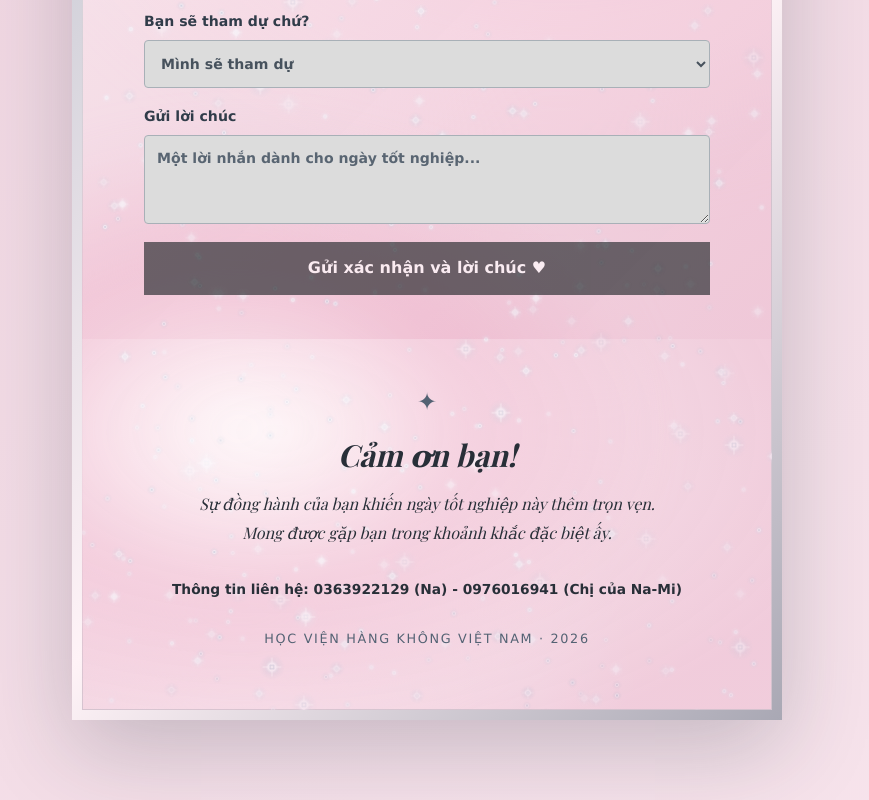
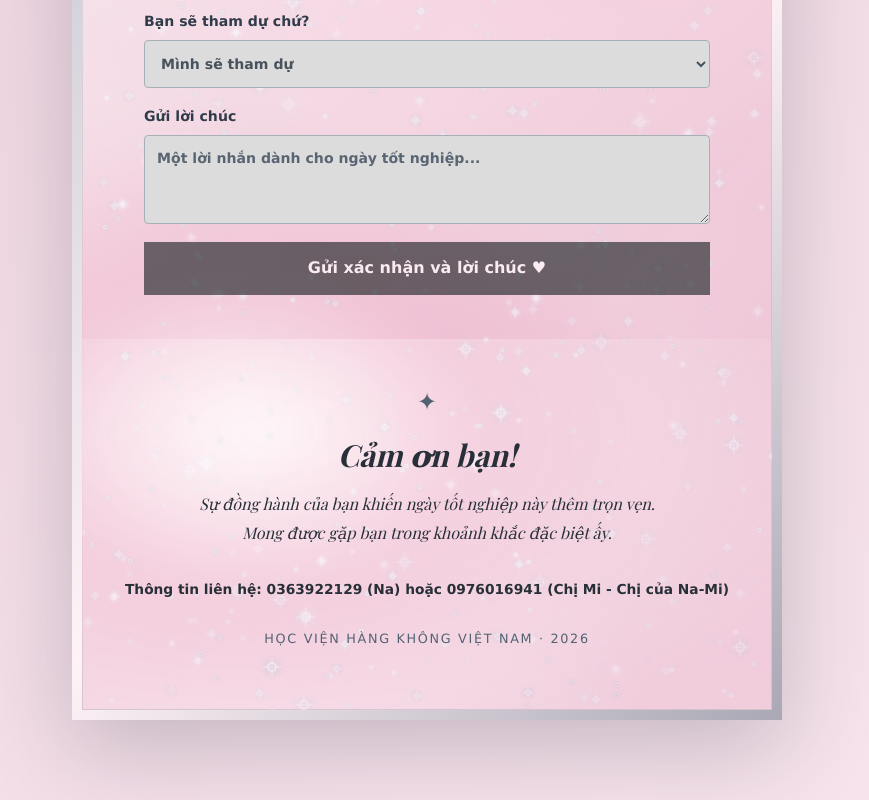
Before and after one commit to TranDuyQuang-2005/thiep-moi-tot-nghiep, a Next.js app: page / in a window 1280 px wide. Shown: the part 3027-3827 px from the top of the page, without its empty margins (213-1082 px from the left). Built offline with nearby package versions, Linux system fonts and the light colour scheme.

Commit message:
fix: clarify contact alternatives and add Chị Mi name

```diff
--- a/app/page.tsx
+++ b/app/page.tsx
@@ -219,7 +219,7 @@ export default function Home() {
         </form> : <div className="rsvp-preview"><p className="preview-note">Mẫu xác nhận dành cho khách mời. Biểu mẫu sẽ hoạt động khi họ mở link thiệp riêng.</p><label>Tên của bạn<input disabled placeholder="Tên khách mời" /></label><label>Bạn sẽ tham dự chứ?<select disabled><option>Mình sẽ tham dự</option></select></label><label>Gửi lời chúc<textarea disabled rows={3} placeholder="Một lời nhắn dành cho ngày tốt nghiệp..." /></label><button className="primary-action" disabled>Gửi xác nhận và lời chúc ♥</button></div>}
         {replyNotice && <p className="reply-notice" role="status">{replyNotice}</p>}
       </section>
-      <footer className="thank-you"><span>✦</span><h3>Cảm ơn bạn!</h3><p style={{ maxWidth: "50ch", textWrap: "pretty" }}>Sự đồng hành của bạn khiến ngày tốt nghiệp này thêm trọn vẹn. Mong được gặp bạn trong khoảnh khắc <span style={{ whiteSpace: "nowrap" }}>đặc biệt ấy.</span></p><p style={{ fontFamily: "InvitationSans, sans-serif", fontStyle: "normal", fontSize: ".86rem", maxWidth: "100%", margin: "0 auto 24px", textWrap: "balance" }}><strong>Thông tin liên hệ: <span style={{ whiteSpace: "nowrap" }}>0363922129 (Na)</span> - <span style={{ whiteSpace: "nowrap" }}>0976016941 (Chị của Na-Mi)</span></strong></p><small>HỌC VIỆN HÀNG KHÔNG VIỆT NAM · {year || "2026"}</small></footer>
+      <footer className="thank-you"><span>✦</span><h3>Cảm ơn bạn!</h3><p style={{ maxWidth: "50ch", textWrap: "pretty" }}>Sự đồng hành của bạn khiến ngày tốt nghiệp này thêm trọn vẹn. Mong được gặp bạn trong khoảnh khắc <span style={{ whiteSpace: "nowrap" }}>đặc biệt ấy.</span></p><p style={{ fontFamily: "InvitationSans, sans-serif", fontStyle: "normal", fontSize: ".86rem", maxWidth: "100%", margin: "0 auto 24px", textWrap: "balance" }}><strong>Thông tin liên hệ: <span style={{ whiteSpace: "nowrap" }}>0363922129 (Na)</span> hoặc <span style={{ whiteSpace: "nowrap" }}>0976016941 (Chị Mi - Chị của Na-Mi)</span></strong></p><small>HỌC VIỆN HÀNG KHÔNG VIỆT NAM · {year || "2026"}</small></footer>
     </article></div>
   </main>;
 }
```
